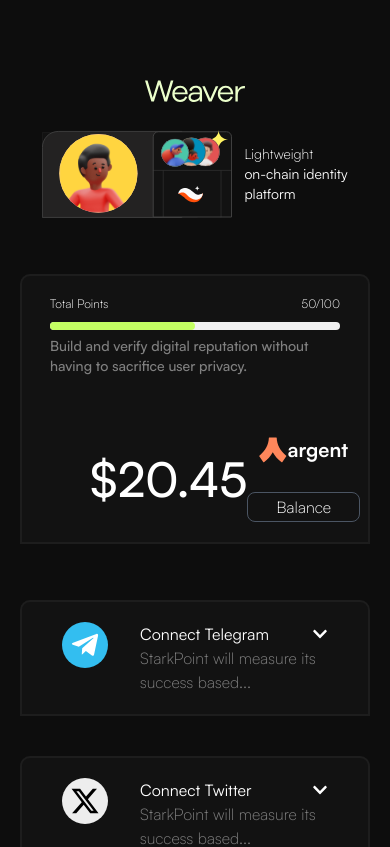
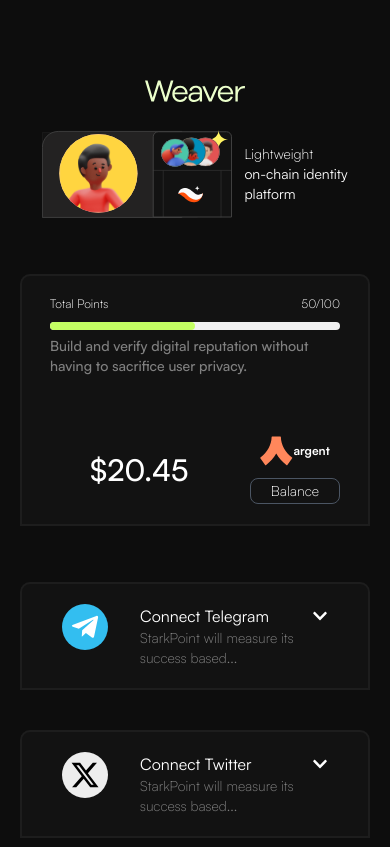
Before and after one commit to weaver-points/weaver-client, a Next.js app: page /task in a window 390 px wide. Shown: the top 847 px of the page. Built offline with nearby package versions, Linux system fonts and the light colour scheme.

Commit message:
FIX: task page responsiveness

```diff
--- a/components/TaskBox.tsx
+++ b/components/TaskBox.tsx
@@ -42,30 +42,30 @@
             className="flex justify-between items-center w-full pl-3 cursor-pointer"
             onClick={() => setIsExpanded(!isExpanded)}
           >
-            <h2>Connect {taskName}</h2>
+            <h2 className="text-base" >Connect {taskName}</h2>
             <FaChevronDown
               className={` transform transition-all duration-300  ${
                 isExpanded ? "rotate-[180deg]" : "rotate-[0] "
               } `}
             />
           </div>
-          <p className="font-thin text-secondary pl-3 w-full">
+          <p className="font-thin text-secondary pl-3 w-full text-sm lg:text-base" >
             {displayedText}
           </p>
 
           {isExpanded && (
             <div className="w-full mt-3 space-y-2 border-t border-gray-700 pt-2">
               <div className="flex justify-between items-center pl-3">
-                <p className="space-x-2">
+                <p className="space-x-2 text-sm lg:text-base">
                   <span className="font-thin text-secondary">Category:</span>
                   <span>Socials</span>
                 </p>
-                <p className="space-x-2">
+                <p className="space-x-2 text-sm lg:text-base">
                   <span className="font-thin text-secondary">Points:</span>
                   <span>40</span>
                 </p>
               </div>
-              <p className="space-x-2 pl-3">
+              <p className="space-x-2 pl-3 text-sm lg:text-base">
                 <span className="font-thin text-secondary">Status:</span>
                 <span>{isComplete? " Done" : "pending"} </span>
               </p>
@@ -75,7 +75,7 @@
       </div>
       {isExpanded && (
         <button
-          className={`py-5 w-full bg-[#EDFFD0] text-[#000000] text-base font-medium rounded-lg transform transition duration-300 hover:scale-[1.02] mt-5`}
+          className={`text-sm lg:text-base py-3 lg:py-5 w-full bg-[#EDFFD0] text-[#000000]  font-medium rounded-lg transform transition duration-300 hover:scale-[1.02] mt-5`}
         >
           Connect {taskName}
         </button>
--- a/components/TaskStats.tsx
+++ b/components/TaskStats.tsx
@@ -26,18 +26,19 @@
         </p>
       </div>
       <div className="flex justify-between items-center pl-10 pt-10 ">
-        <h1 className="text-5xl font-medium">$20.45</h1>
+        <h1 className=" text-3xl lg:text-5xl font-medium">$20.45</h1>
         <div className="flex flex-col items-center">
           <div className="flex items-center">
             <Image
               src="/argent-logo.svg"
               alt="argent-logo"
-              height={28}
-              width={28}
+              height={100}
+              width={100}
+              className="w-[33px] object-contain lg:w-[50px] "
             />
-            <p className="font-bold text-xl">argent</p>
+            <p className="font-bold text-xs lg:text-xl">argent</p>
           </div>
-          <p className="border border-gray-600 font-thin py-0.5 px-7 rounded-lg mt-7">
+          <p className="border text-sm lg:text-base  border-gray-600 font-thin py-0.5 px-5 lg:px-7 rounded-lg mt-3 lg:mt-7">
             Balance
           </p>
         </div>
```
